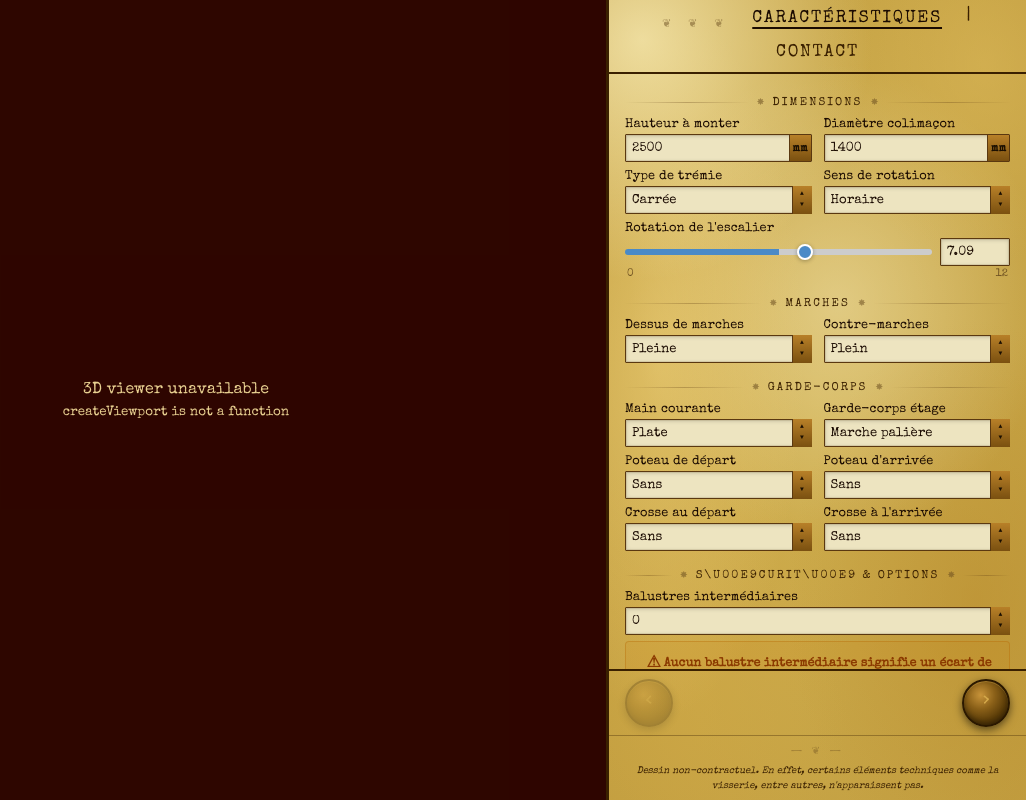
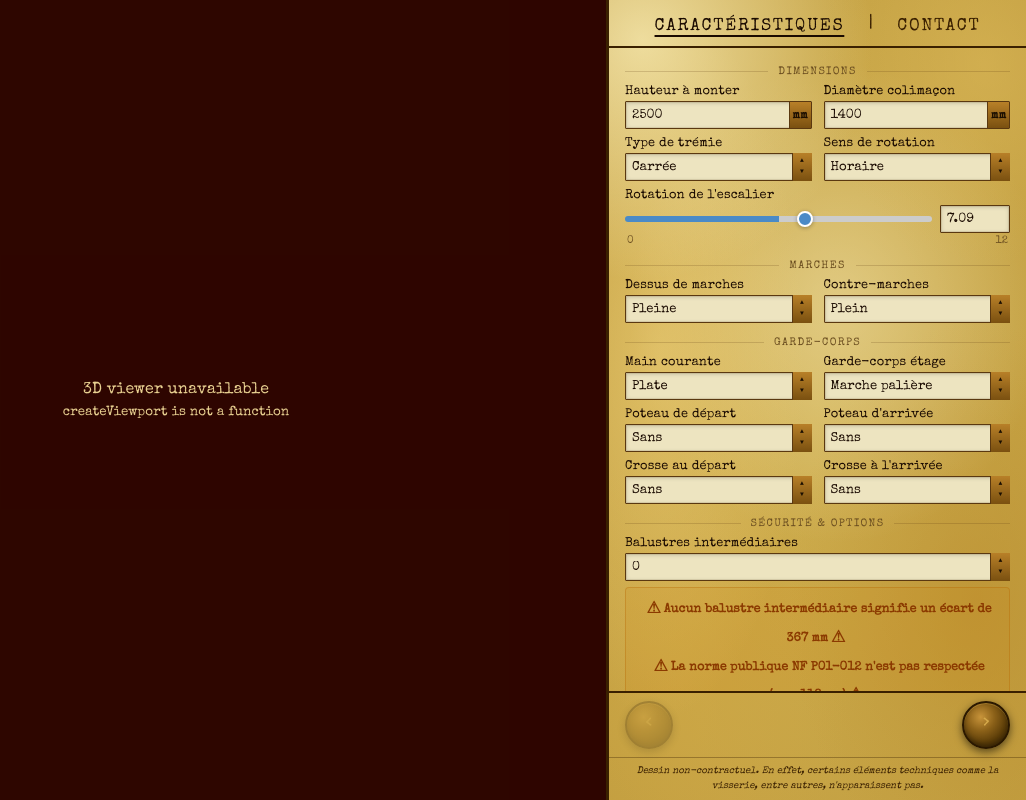
Before and after one commit to renaudcr/sha, a React (Vite) app: page / in a window 1280 px wide. Shown: the whole page, without its empty margins (254-1280 px from the left). Built offline with nearby package versions, Linux system fonts and the light colour scheme.

Commit message:
fix: simplify section dividers, remove noisy ornaments, fix unicode rendering

```diff
--- a/src/App.css
+++ b/src/App.css
@@ -148,15 +148,7 @@ body {
   letter-spacing: 0.1em;
   animation: pulse 1.5s ease-in-out infinite;
 }
-.loader-text::before {
-  content: '\2699';
-  display: block;
-  font-size: 2rem;
-  margin-bottom: 8px;
-  animation: spin 3s linear infinite;
-}
 @keyframes pulse { 0%,100%{opacity:1} 50%{opacity:0.3} }
-@keyframes spin { from{transform:rotate(0deg)} to{transform:rotate(360deg)} }
 
 /* ── Panel — aged parchment ──────────────────────────── */
 .panel {
@@ -188,25 +180,12 @@ body {
     radial-gradient(ellipse 100% 100% at 50% 50%, rgba(240,205,100,0.18) 0%, rgba(160,110,20,0.30) 100%);
 }
 
-/* ── Ornamental header flourish ─────────────────────── */
-.tab-bar::before {
-  content: '\2766  \2766  \2766';
-  display: block;
-  text-align: center;
-  font-size: 0.7rem;
-  color: var(--ink-light);
-  letter-spacing: 0.6em;
-  padding: 6px 0 2px;
-  opacity: 0.5;
-}
-
 /* ── Tab bar ────────────────────────────────────────── */
 .tab-bar {
   display: flex;
-  flex-wrap: wrap;
   align-items: center;
   justify-content: center;
-  padding: 4px 0 0;
+  padding: 12px 0 0;
   border-bottom: 2px solid #3a2000;
   background: transparent;
 }
@@ -222,9 +201,9 @@ body {
   cursor: pointer;
   border-bottom: 3px solid transparent;
   margin-bottom: -2px;
-  transition: color 0.2s, text-shadow 0.2s;
+  transition: color 0.15s;
 }
-.tab-btn:hover { color: var(--ink); text-shadow: 0 0 8px rgba(200,160,60,0.3); }
+.tab-btn:hover { color: var(--ink); }
 .tab-btn--active {
   color: var(--ink);
   text-decoration: underline;
@@ -266,30 +245,24 @@ body {
 .section-divider {
   display: flex;
   align-items: center;
-  justify-content: center;
-  gap: 8px;
-  padding: 6px 0 2px;
-  margin-top: 4px;
+  gap: 10px;
+  padding: 4px 0 0;
+  margin-top: 2px;
 }
 .section-title {
   font-family: var(--font);
-  font-size: 0.72rem;
+  font-size: 0.68rem;
   text-transform: uppercase;
-  letter-spacing: 0.18em;
-  color: var(--ink-mid);
+  letter-spacing: 0.12em;
+  color: var(--ink-light);
   white-space: nowrap;
-}
-.section-ornament {
-  font-size: 0.6rem;
-  color: var(--ink-light);
-  opacity: 0.55;
 }
 .section-divider::before,
 .section-divider::after {
   content: '';
   flex: 1;
   height: 1px;
-  background: linear-gradient(90deg, transparent, rgba(90,56,16,0.3), transparent);
+  background: rgba(90,56,16,0.2);
 }
 
 /* ── Field ──────────────────────────────────────────── */
@@ -657,7 +630,7 @@ body {
 
 /* ── Footer ─────────────────────────────────────────── */
 .panel-footer {
-  padding: 8px 14px 6px;
+  padding: 6px 14px;
   font-size: 0.60rem;
   color: var(--ink-mid);
   border-top: 1px solid rgba(58,32,0,0.35);
@@ -665,16 +638,6 @@ body {
   text-align: center;
   line-height: 1.55;
   font-style: italic;
-}
-.panel-footer::before {
-  content: '\2014\00a0\2766\00a0\2014';
-  display: block;
-  font-style: normal;
-  font-size: 0.65rem;
-  color: var(--ink-light);
-  opacity: 0.4;
-  margin-bottom: 4px;
-  letter-spacing: 0.3em;
 }
 
 /* ── Responsive ─────────────────────────────────────── */
--- a/src/FeaturesTab.tsx
+++ b/src/FeaturesTab.tsx
@@ -81,13 +81,11 @@ function Field({ label, children }: { label: string; children: React.ReactNode }
   );
 }
 
-/* ── Section divider with ornamental flourish ── */
+/* ── Clean section divider ── */
 function Section({ title }: { title: string }) {
   return (
     <div className="section-divider field--full">
-      <span className="section-ornament">&#10040;</span>
       <span className="section-title">{title}</span>
-      <span className="section-ornament">&#10040;</span>
     </div>
   );
 }
@@ -240,7 +238,7 @@ export default function FeaturesTab({ config, onChange, paramChoices }: Props) {
         )}
 
         {/* ── Sécurité & Options ── */}
-        <Section title="S\u00E9curit\u00E9 & Options" />
+        <Section title="Sécurité & Options" />
 
         <div className="field field--full">
           <label className="field-label">Balustres intermédiaires</label>
```
